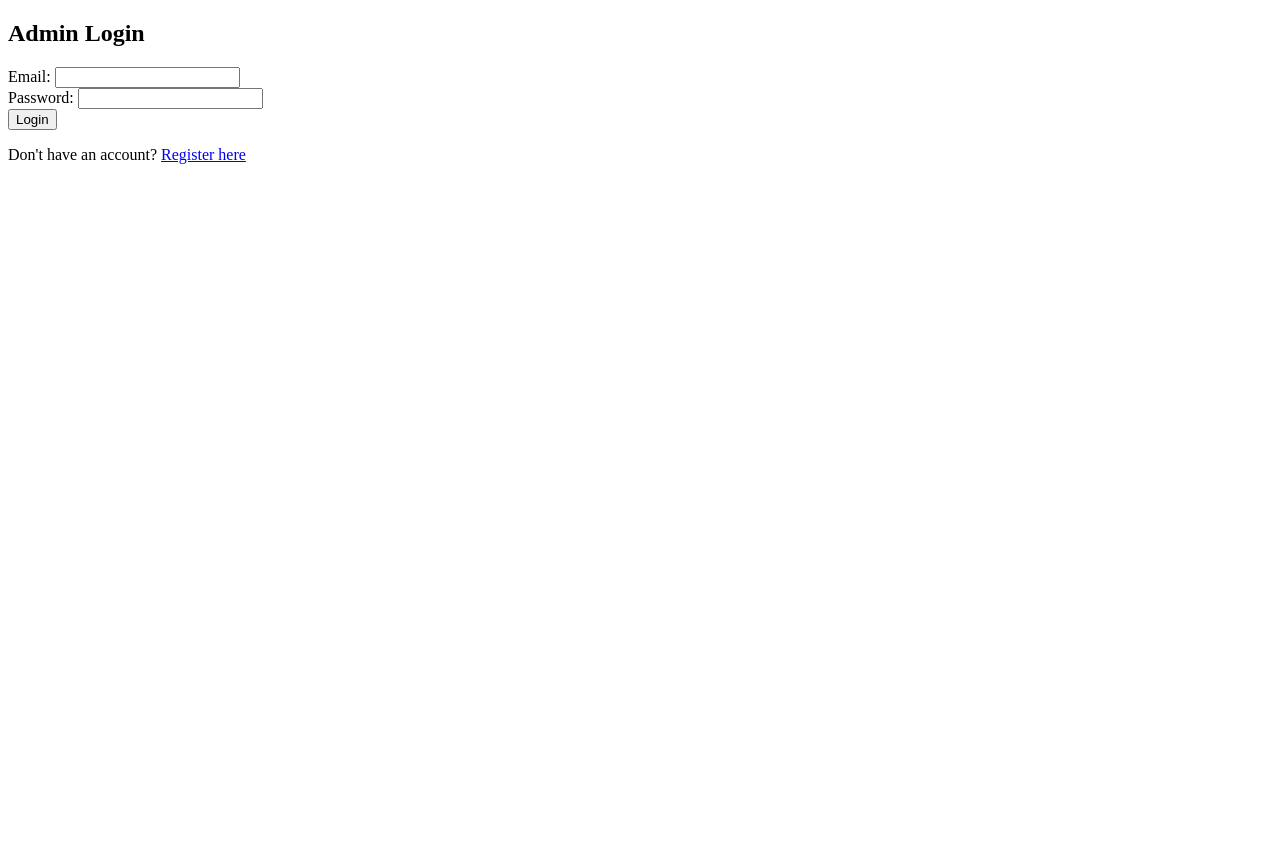
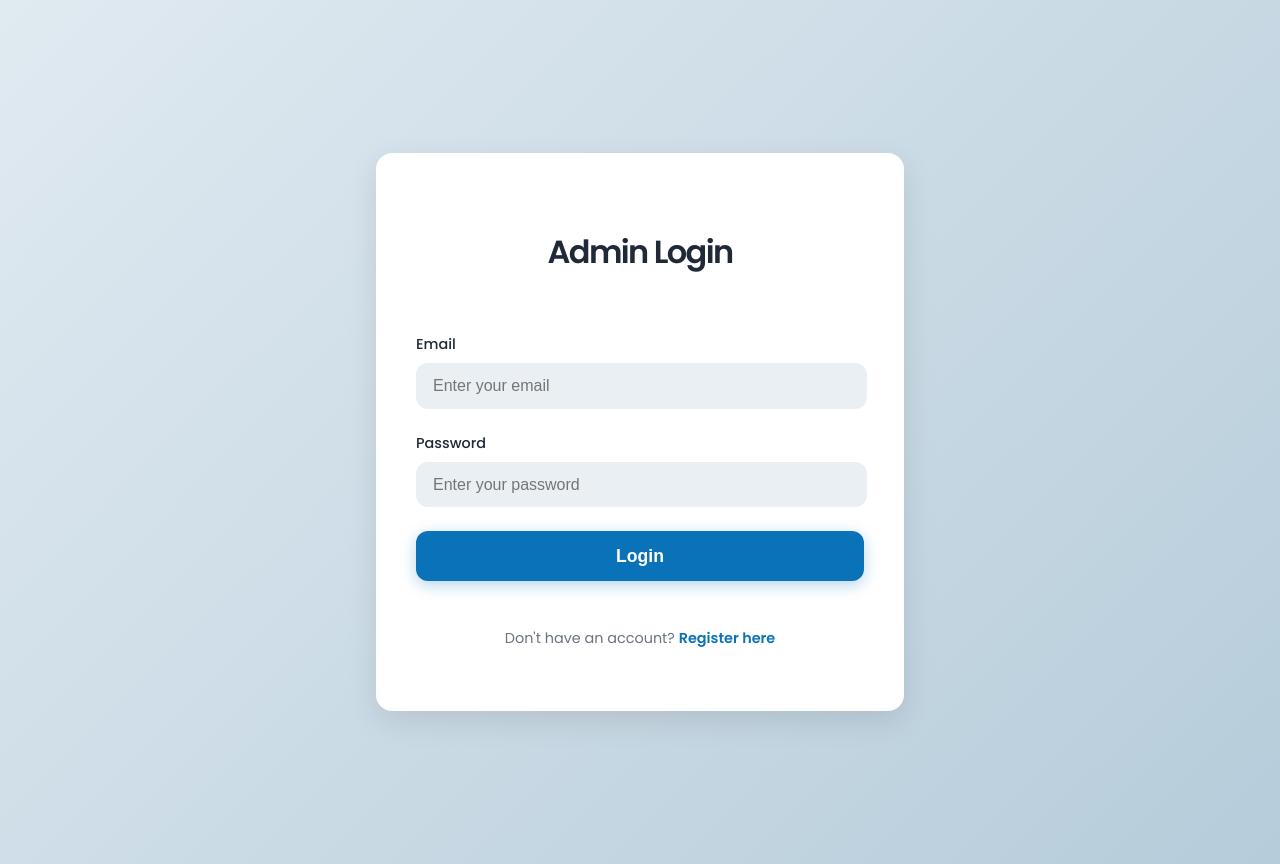
Before and after one commit to hira8talukder/Smart-Life, a PHP site: the page made by Admin Control Panel/login.php in a window 1280 px wide. Before the commit the page ends 164 px from the top, so only its background shows below. Run offline with PHP 8.4, Linux system fonts and the light colour scheme.

Commit message:
admin now can login(from database added) | added fronend

```diff
--- a/Admin Control Panel/login.php
+++ b/Admin Control Panel/login.php
@@ -2,25 +2,28 @@
 session_start();
 include('db.php'); // Database connection
 
+$error = '';
+
 if (isset($_POST['login'])) {
     $email = $_POST['email'];
-    $password = $_POST['password']; // Plain-text password
+    $password = $_POST['password'];
 
-    // Query to fetch the admin user based on email
-    $query = "SELECT * FROM admin_users WHERE email = '$email'";
-    $result = mysqli_query($conn, $query);
-    $user = mysqli_fetch_assoc($result);
+    // Use a prepared statement to prevent SQL injection
+    $stmt = $conn->prepare("SELECT id, name, password FROM admin_users WHERE email = ?");
+    $stmt->bind_param("s", $email);
+    $stmt->execute();
+    $result = $stmt->get_result();
+    $user = $result->fetch_assoc();
+    $stmt->close();
 
     if ($user) {
-        // Compare the entered password with the stored password (plain text)
+        // Compare the entered password with the stored pasword
         if ($password === $user['password']) {
-            // Password is correct, set session variables
             $_SESSION['admin_logged_in'] = true;
             $_SESSION['admin_id'] = $user['id'];
-            $_SESSION['admin_email'] = $user['email'];
-            $_SESSION['admin_name'] = $user['name']; // Store admin name in session
+            $_SESSION['admin_email'] = $email;
+            $_SESSION['admin_name'] = $user['name'];
 
-            // Redirect to admin dashboard
             header('Location: dashboard.php');
             exit();
         } else {
@@ -38,20 +41,175 @@ if (isset($_POST['login'])) {
     <meta charset="UTF-8">
     <meta name="viewport" content="width=device-width, initial-scale=1.0">
     <title>Admin Login</title>
+    <style>
+        @import url('https://fonts.googleapis.com/css2?family=Poppins:wght@400;500;600;700&display=swap');
+
+        :root {
+            --primary-blue: #0A72B8;
+            --primary-dark: #1F2937;
+            --background-light: #F8F9FA;
+            --input-bg: #EAEFF4;
+            --border-color: #D1D5DB;
+        }
+
+        body {
+            font-family: 'Poppins', sans-serif;
+            background: linear-gradient(135deg, #E0EAF1, #B6CCDA);
+            display: flex;
+            align-items: center;
+            justify-content: center;
+            min-height: 100vh;
+            padding: 1.5rem;
+            color: var(--primary-dark);
+        }
+
+        .login-card {
+            width: 100%;
+            max-width: 28rem;
+            background-color: white;
+            border-radius: 1rem;
+            box-shadow: 0 10px 30px rgba(0, 0, 0, 0.1);
+            padding: 3rem 2.5rem;
+            display: flex;
+            flex-direction: column;
+            gap: 2rem;
+            animation: fadeIn 0.8s ease-out;
+        }
+
+        @keyframes fadeIn {
+            from {
+                opacity: 0;
+                transform: translateY(20px);
+            }
+            to {
+                opacity: 1;
+                transform: translateY(0);
+            }
+        }
+
+        .login-card h2 {
+            font-size: 2rem;
+            font-weight: 600;
+            text-align: center;
+            color: var(--primary-dark);
+            letter-spacing: -0.05em;
+        }
+
+        #login-form {
+            display: flex;
+            flex-direction: column;
+            gap: 1.5rem;
+        }
+
+        .form-group label {
+            display: block;
+            font-size: 0.9rem;
+            font-weight: 500;
+            color: var(--primary-dark);
+            margin-bottom: 0.5rem;
+        }
+
+        .form-group input {
+            display: block;
+            width: 93%;
+            padding: 0.8rem 1rem;
+            background-color: var(--input-bg);
+            border: 1px solid transparent;
+            border-radius: 0.75rem;
+            font-size: 1rem;
+            transition: border-color 0.3s, box-shadow 0.3s, background-color 0.3s;
+        }
+
+        .form-group input:focus {
+            outline: none;
+            background-color: white;
+            border-color: var(--primary-blue);
+            box-shadow: 0 0 0 3px rgba(10, 114, 184, 0.2);
+        }
+
+        .login-button {
+            width: 100%;
+            padding: 0.9rem 1.5rem;
+            background-color: var(--primary-blue);
+            color: white;
+            font-weight: 600;
+            border-radius: 0.75rem;
+            box-shadow: 0 4px 15px rgba(10, 114, 184, 0.3);
+            transition: background-color 0.3s, transform 0.3s, box-shadow 0.3s;
+            border: none;
+            cursor: pointer;
+            font-size: 1.1rem;
+        }
+
+        .login-button:hover {
+            background-color: #085A8A;
+            transform: translateY(-2px);
+            box-shadow: 0 6px 20px rgba(10, 114, 184, 0.4);
+        }
+
+        .message-box {
+            text-align: center;
+            font-size: 0.9rem;
+            font-weight: 500;
+            padding: 1rem;
+            border-radius: 0.75rem;
+            transition: all 0.4s ease-in-out;
+            transform-origin: top;
+        }
+
+        .error {
+            background-color: #FEE2E2;
+            color: #B91C1C;
+        }
+
+        .link-text {
+            text-align: center;
+            color: #6B7280;
+            font-size: 0.9rem;
+        }
+
+        .link-text a {
+            color: var(--primary-blue);
+            font-weight: 600;
+            text-decoration: none;
+            transition: color 0.3s;
+        }
+
+        .link-text a:hover {
+            color: #085A8A;
+            text-decoration: underline;
+        }
+    </style>
 </head>
 <body>
-    <h2>Admin Login</h2>
-    <form method="POST">
-        <label for="email">Email:</label>
-        <input type="email" name="email" required><br>
 
-        <label for="password">Password:</label>
-        <input type="password" name="password" required><br>
+    <!-- Login Card -->
+    <div class="login-card">
+        <h2>Admin Login</h2>
+        <form id="login-form" method="POST">
+            <div class="form-group">
+                <label for="email">Email</label>
+                <input type="email" name="email" id="email" required placeholder="Enter your email">
+            </div>
 
-        <button type="submit" name="login">Login</button>
-    </form>
+            <div class="form-group">
+                <label for="password">Password</label>
+                <input type="password" name="password" id="password" required placeholder="Enter your password">
+            </div>
 
-    <?php if (isset($error)) { echo "<p>$error</p>"; } ?>
-    <p>Don't have an account? <a href="register.php">Register here</a></p>
+            <button type="submit" name="login" class="login-button">
+                Login
+            </button>
+        </form>
+
+        <?php if (!empty($error)) { ?>
+            <div class="message-box error"><?php echo $error; ?></div>
+        <?php } ?>
+
+        <p class="link-text">
+            Don't have an account? <a href="register.php">Register here</a>
+        </p>
+    </div>
+
 </body>
 </html>
```
